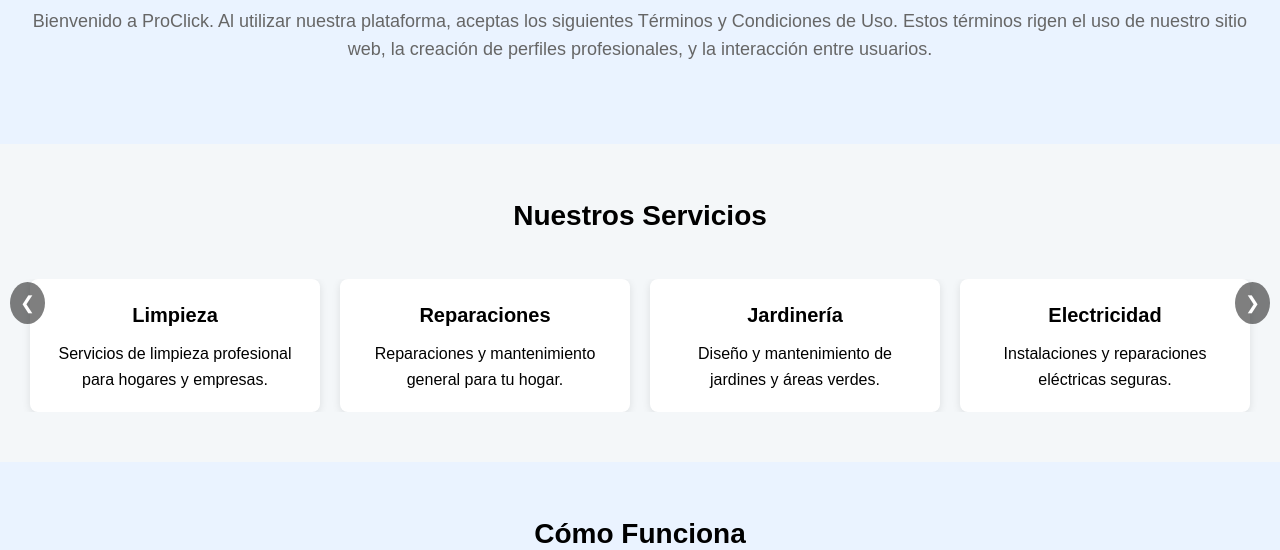
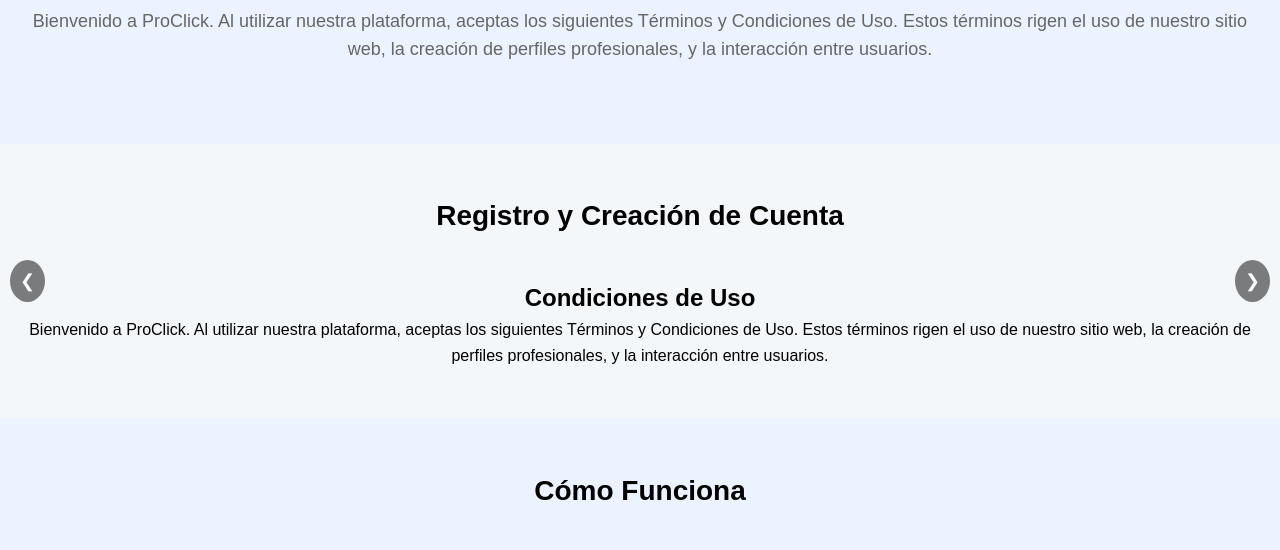
Before and after one commit to PabloCarrH/ClasewebG2, a website: page condiciones.html in a window 1280 px wide. Shown: the part 201-751 px from the top of the page. Drawn offline with Linux system fonts and the light colour scheme.

Commit message:
Update condiciones.html

```diff
--- a/condiciones.html
+++ b/condiciones.html
@@ -36,33 +36,10 @@
 
     <!-- Servicios Section -->
     <section id="services-section" class="services">
-        <h2>Nuestros Servicios</h2>
-        <div class="carousel-container">
-            <div class="service-cards" id="service-cards">
-                <div class="service-card">
-                    <h3>Limpieza</h3>
-                    <p>Servicios de limpieza profesional para hogares y empresas.</p>
-                </div>
-                <div class="service-card">
-                    <h3>Reparaciones</h3>
-                    <p>Reparaciones y mantenimiento general para tu hogar.</p>
-                </div>
-                <div class="service-card">
-                    <h3>Jardinería</h3>
-                    <p>Diseño y mantenimiento de jardines y áreas verdes.</p>
-                </div>
-                <div class="service-card">
-                    <h3>Electricidad</h3>
-                    <p>Instalaciones y reparaciones eléctricas seguras.</p>
-                </div>
-                <div class="service-card">
-                    <h3>Plomería</h3>
-                    <p>Soluciones para todos tus problemas de plomería.</p>
-                </div>
-                <div class="service-card">
-                    <h3>Pintura</h3>
-                    <p>Servicios de pintura interior y exterior.</p>
-                </div>
+        <h2> Registro y Creación de Cuenta</h2>
+         <h1>Condiciones de Uso</h1>
+        <p>Bienvenido a ProClick. Al utilizar nuestra plataforma, aceptas los siguientes Términos y Condiciones de Uso. Estos términos rigen el uso de nuestro sitio web, la creación de perfiles profesionales, y la interacción entre usuarios.</p>
+
             </div>
         </div>
         <button class="prev" onclick="slide(-1)">&#10094;</button>
```
